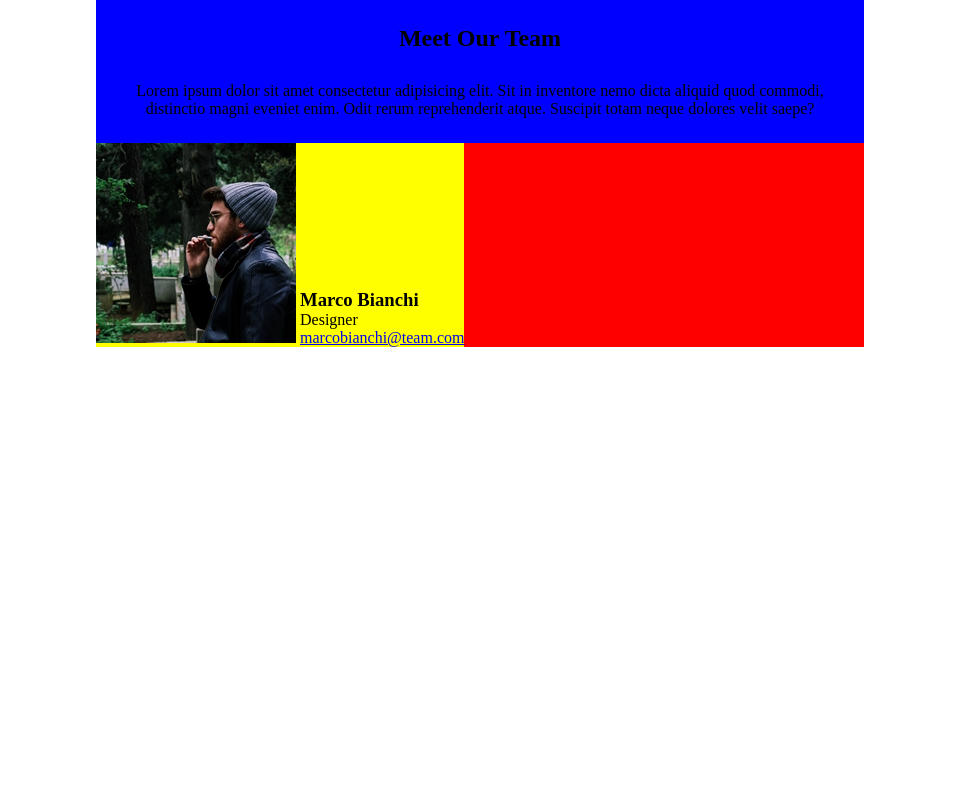
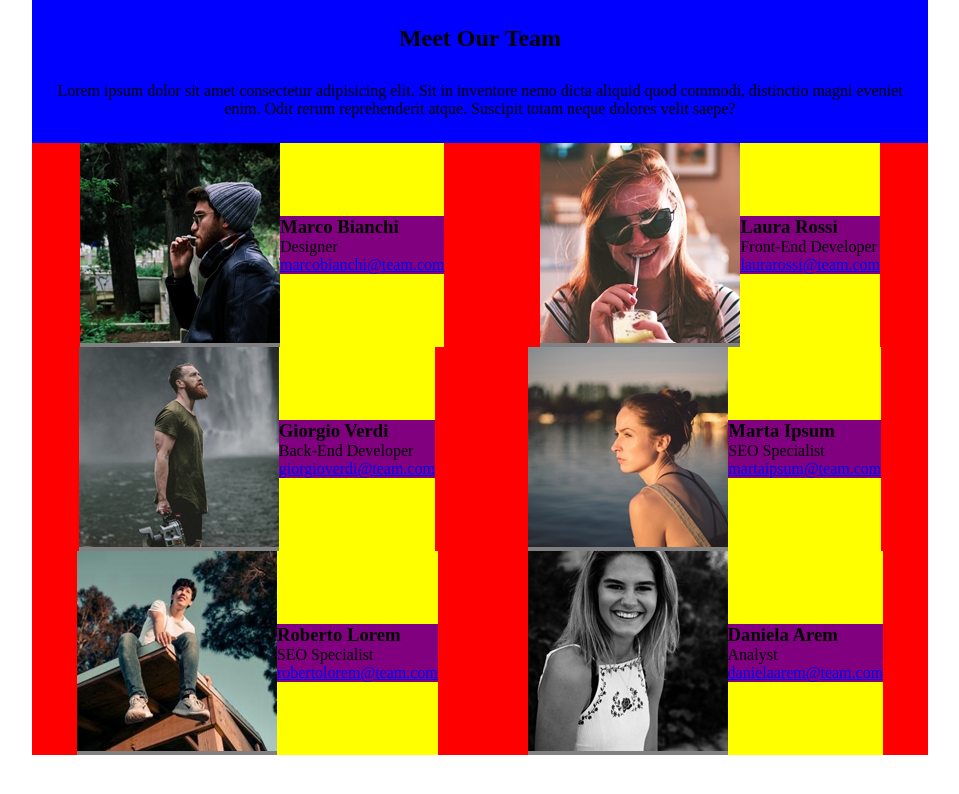
Before and after one commit to buonoalex/html-css-flex-cards, a plain HTML site: page index.html in a window 1280 px wide. Shown: the whole page, without its empty margins (160-1119 px from the left). Drawn offline with Linux system fonts and the light colour scheme.

Commit message:
added photo and description of all person in team

```diff
--- a/css/style.css
+++ b/css/style.css
@@ -22,6 +22,15 @@
     background-color: yellow;
 }
 
+.bg-purple{
+    background-color: purple;
+}
+
+.bg-gray{
+    background-color: gray;
+}
+
+
 .text-center{
     text-align: center;
 }
@@ -34,15 +43,20 @@
     display: flex;
 }
 
-.inline-block{
-    display: inline-block;
+.flex-block{
+    display: flex;
+    align-items: center;
 }
 
+.gap-20{
+    gap: 20px;
+
+}
 /* ID */
 
 #main-container{
     text-align: center;
-    width: 60%;
+    width: 70%;
     margin: 0 auto;
     padding: 25px;
 
@@ -50,6 +64,12 @@
 
 #flex-container{
     display: flex;
-    width: 60%;
+    width: 70%;
     margin: 0 auto;
+    flex-wrap: wrap;
+    justify-content: space-around;
 }
+
+#foto-set{
+    width: 100px;
+}
--- a/index.html
+++ b/index.html
@@ -31,16 +31,18 @@
                 <div class="bg-red" id="flex-container">
 
                     <!-- Primo item -->
-                    <div class="bg-yellow">
+                    <div class="bg-yellow flex-block">
 
                         <!-- Image 1 -->
-                        <div>
+                        <div class="bg-gray">
 
-                            <img src="./img/male1.png" alt="Foto di Marco Bianchi">
+                            <img src="./img/male1.png" alt="Foto di Marco Bianchi" >
+
+                        </div>
 
                          <!-- Data Person 1 -->
 
-                                <div class="inline-block">
+                         <div class="bg-purple">
 
                             <h3>Marco Bianchi</h3>
 
@@ -49,10 +51,129 @@
                             <a href="marcobianchi@team.com">marcobianchi@team.com</a>
 
                         </div>
+                    </div>
+
+
+                     <!-- Secondo item -->
+                     <div class="bg-yellow flex-block">
+
+                        <!-- Image 2 -->
+                        <div class="bg-gray">
+
+                            <img src="./img/female1.png" alt="Foto di Laura Rossi" >
 
                         </div>
 
+                         <!-- Data Person 2 -->
+
+                         <div class="bg-purple">
+
+                            <h3>Laura Rossi</h3>
+
+                            <p>Front-End Developer</p>
+
+                            <a href="laurarossi@team.com">laurarossi@team.com</a>
+
                         </div>
+                    </div>
+
+
+                               <!-- Terzo item -->
+                               <div class="bg-yellow flex-block">
+
+                                <!-- Image 3 -->
+                                <div class="bg-gray">
+
+                                    <img src="./img/male2.png" alt="Foto di Giorgio Verdi" >
+
+                                </div>
+
+                                 <!-- Data Person 3 -->
+
+                                 <div class="bg-purple">
+
+                                    <h3>Giorgio Verdi</h3>
+
+                                    <p>Back-End Developer</p>
+
+                                    <a href="giorgioverdi@team.com">giorgioverdi@team.com</a>
+
+                                </div>
+                            </div>
+
+
+                                         <!-- Quarto item -->
+                                         <div class="bg-yellow flex-block">
+
+                                            <!-- Image 4 -->
+                                            <div class="bg-gray">
+
+                                                <img src="./img/female2.png" alt="Foto di Marta ipsum" >
+
+                                            </div>
+
+                                             <!-- Data Person 4 -->
+
+                                             <div class="bg-purple">
+
+                                                <h3>Marta Ipsum</h3>
+
+                                                <p>SEO Specialist</p>
+
+                                                <a href="martaipsumi@team.com">martaipsum@team.com</a>
+
+                                            </div>
+                                        </div>
+
+
+
+                                         <!-- Quinto item -->
+                                         <div class="bg-yellow flex-block">
+
+                                            <!-- Image 5  -->
+                                            <div class="bg-gray">
+
+                                                <img src="./img/male3.png" alt="Foto di roberto Lorem" >
+
+                                            </div>
+
+                                             <!-- Data Person 5 -->
+
+                                             <div class="bg-purple">
+
+                                                <h3>Roberto Lorem</h3>
+
+                                                <p>SEO Specialist</p>
+
+                                                <a href="roberolorem@team.com">robertolorem@team.com</a>
+
+                                            </div>
+                                        </div>
+
+
+                                               <!-- Sesto item -->
+                                               <div class="bg-yellow flex-block">
+
+                                                <!-- Image 6  -->
+                                                <div class="bg-gray">
+
+                                                    <img src="./img/female3.png" alt="Foto di daniela arem" >
+
+                                                </div>
+
+                                                 <!-- Data Person 6 -->
+
+                                                 <div class="bg-purple">
+
+                                                    <h3>Daniela Arem</h3>
+
+                                                    <p>Analyst</p>
+
+                                                    <a href="danielaarem@team.com">danielaarem@team.com</a>
+
+                                                </div>
+                                            </div>
+
 
                 </div>
 
```
Lines whose indentation alone changed are shown as unchanged.
